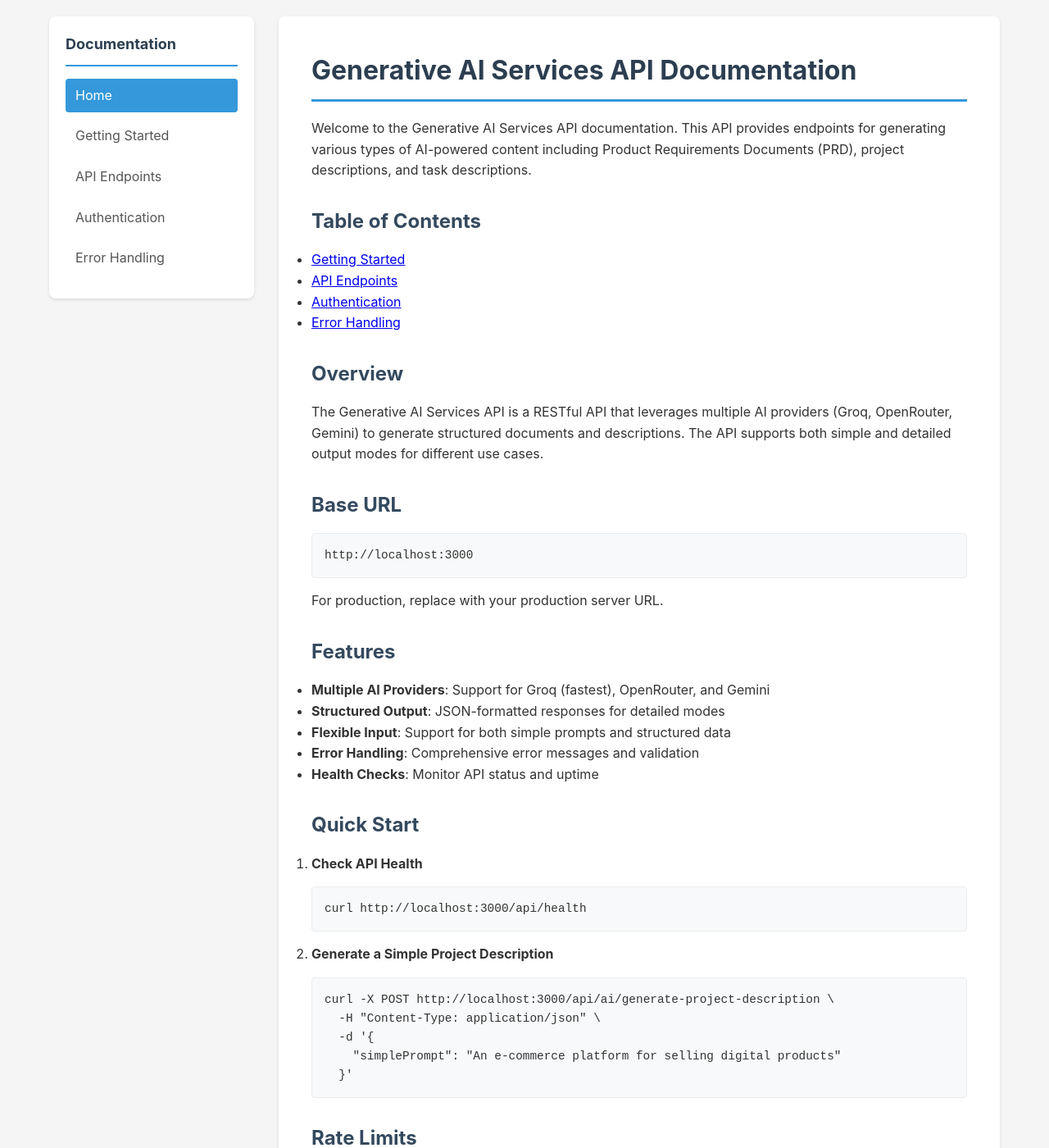
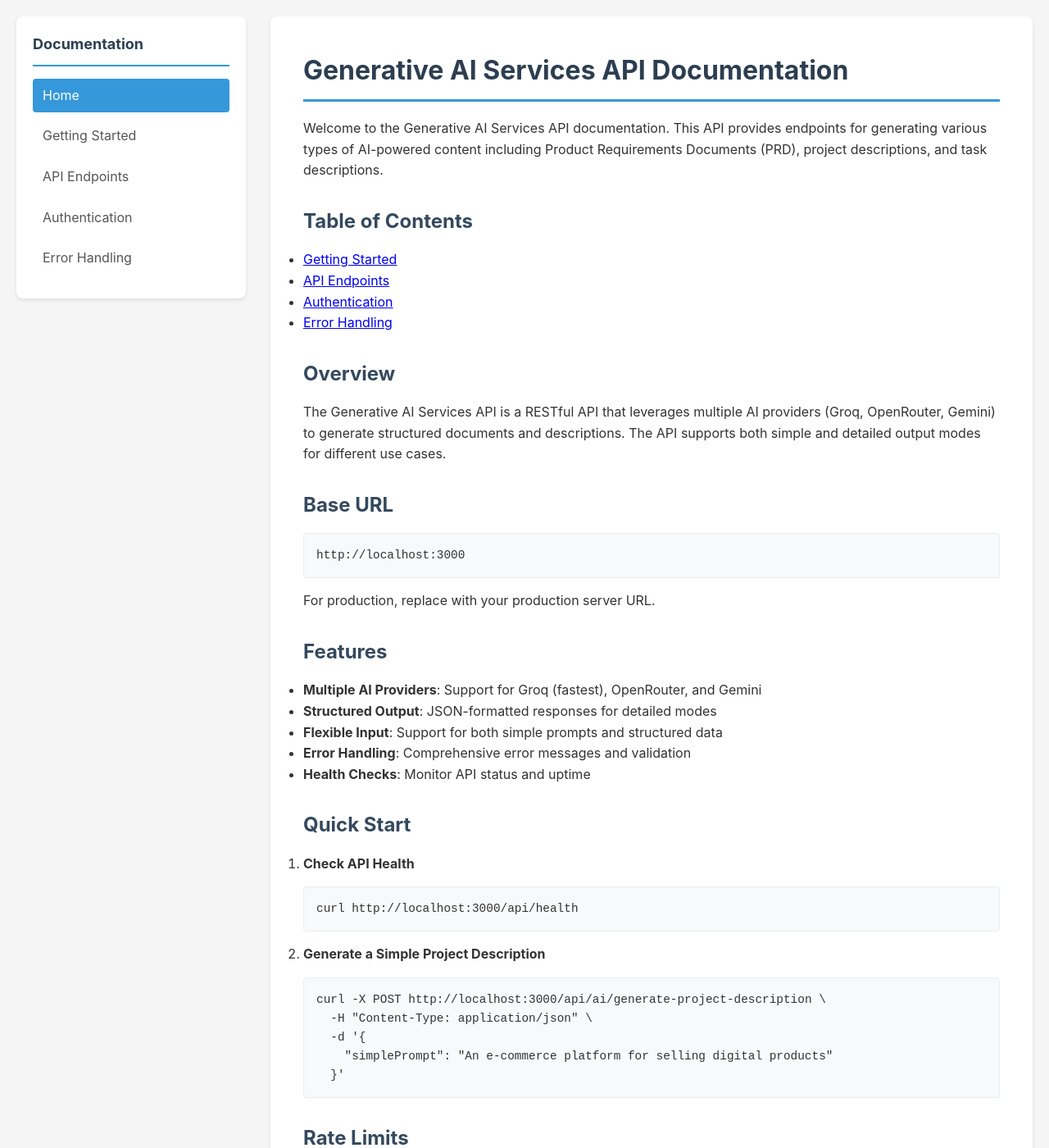
Before and after one commit to Vrk-aAxis/unified-ai-services, a Jekyll site: the page built from docs/index.md, in a window 1280 px wide and 1400 px high. Shown: the whole window at 82% size. Built offline with Jekyll 4.4.1, drawn with Linux system fonts in a browser that asks for light colours.

Commit message:
Fix Liquid syntax error in navigation 1.2

```diff
--- a/docs/_config.yml
+++ b/docs/_config.yml
@@ -1,8 +1,8 @@
 # Jekyll configuration for GitHub Pages
 title: Generative AI Services API Documentation
 description: Complete API documentation for Generative AI Services
-baseurl: '' # Set to your repository name if using project site, e.g., "/repository-name"
-url: '' # Your GitHub Pages URL, e.g., "https://yourusername.github.io"
+baseurl: '/unified-ai-services' # Leave empty if repository is username.github.io, otherwise use "/repository-name"
+url: 'https://vrk-aaxis.github.io' # Replace with your actual GitHub Pages URL
 
 # Navigation
 navigation:
--- a/docs/_layouts/default.html
+++ b/docs/_layouts/default.html
@@ -23,15 +23,18 @@
       }
 
       .container {
-        max-width: 1200px;
+        max-width: 1400px;
         margin: 0 auto;
         padding: 20px;
         display: flex;
         gap: 30px;
+        min-height: calc(100vh - 40px);
       }
 
       .sidebar {
-        width: 250px;
+        width: 280px;
+        min-width: 280px;
+        flex-shrink: 0;
         background: white;
         padding: 20px;
         border-radius: 8px;
@@ -80,10 +83,12 @@
 
       .content {
         flex: 1;
+        min-width: 0;
         background: white;
         padding: 40px;
         border-radius: 8px;
         box-shadow: 0 2px 4px rgba(0, 0, 0, 0.1);
+        overflow-wrap: break-word;
       }
 
       .content h1 {
@@ -174,7 +179,7 @@
         text-decoration: underline;
       }
 
-      @media (max-width: 768px) {
+      @media (max-width: 900px) {
         .container {
           flex-direction: column;
         }
@@ -182,6 +187,7 @@
         .sidebar {
           width: 100%;
           position: static;
+          min-width: auto;
         }
 
         .content {
@@ -197,39 +203,39 @@
         <nav>
           <ul>
             <li>
-               <a
-                 href="{{ site.baseurl }}/index.html"
-                 {% if page.url == '/' or page.url == '/index.html' %}class="active"{% endif %}
-                 >Home</a
-               >
+              {% if page.url == '/' or page.url == '/index.html' %}
+              <a href="{{ site.baseurl }}/index.html" class="active">Home</a>
+              {% else %}
+              <a href="{{ site.baseurl }}/index.html">Home</a>
+              {% endif %}
             </li>
             <li>
-               <a
-                 href="{{ site.baseurl }}/getting-started.html"
-                 {% if page.url == '/getting-started.html' %}class="active"{% endif %}
-                 >Getting Started</a
-               >
+              {% if page.url == '/getting-started.html' %}
+              <a href="{{ site.baseurl }}/getting-started.html" class="active">Getting Started</a>
+              {% else %}
+              <a href="{{ site.baseurl }}/getting-started.html">Getting Started</a>
+              {% endif %}
             </li>
             <li>
-               <a
-                 href="{{ site.baseurl }}/endpoints.html"
-                 {% if page.url == '/endpoints.html' %}class="active"{% endif %}
-                 >API Endpoints</a
-               >
+              {% if page.url == '/endpoints.html' %}
+              <a href="{{ site.baseurl }}/endpoints.html" class="active">API Endpoints</a>
+              {% else %}
+              <a href="{{ site.baseurl }}/endpoints.html">API Endpoints</a>
+              {% endif %}
             </li>
             <li>
-               <a
-                 href="{{ site.baseurl }}/authentication.html"
-                 {% if page.url == '/authentication.html' %}class="active"{% endif %}
-                 >Authentication</a
-               >
+              {% if page.url == '/authentication.html' %}
+              <a href="{{ site.baseurl }}/authentication.html" class="active">Authentication</a>
+              {% else %}
+              <a href="{{ site.baseurl }}/authentication.html">Authentication</a>
+              {% endif %}
             </li>
             <li>
-               <a
-                 href="{{ site.baseurl }}/error-handling.html"
-                 {% if page.url == '/error-handling.html' %}class="active"{% endif %}
-                 >Error Handling</a
-               >
+              {% if page.url == '/error-handling.html' %}
+              <a href="{{ site.baseurl }}/error-handling.html" class="active">Error Handling</a>
+              {% else %}
+              <a href="{{ site.baseurl }}/error-handling.html">Error Handling</a>
+              {% endif %}
             </li>
           </ul>
         </nav>
```
Also changed, not shown: other parts of docs/_layouts/default.html (+16 -1 lines). Lines whose indentation alone changed are shown as unchanged.
